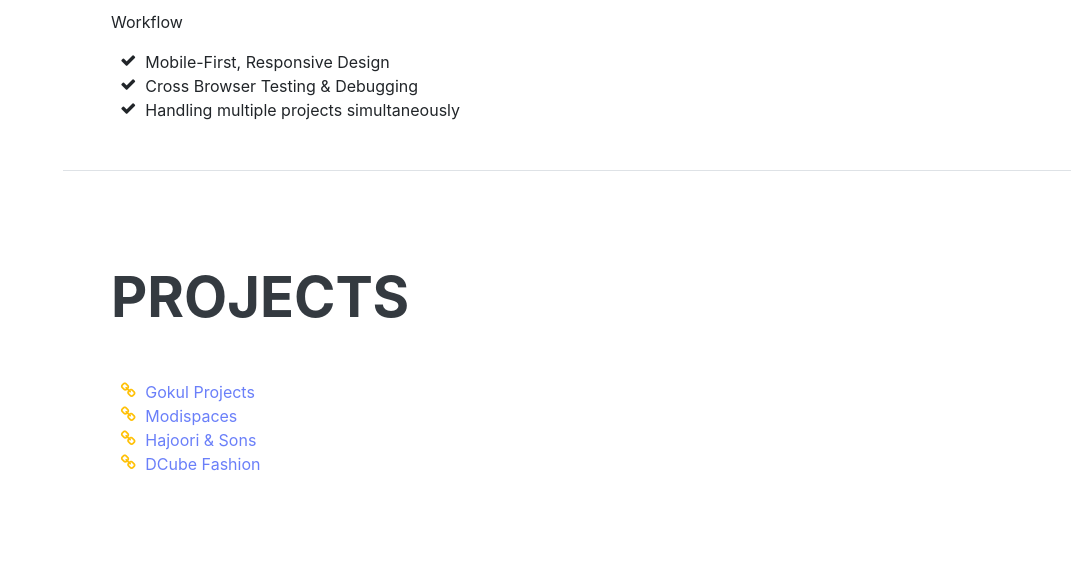
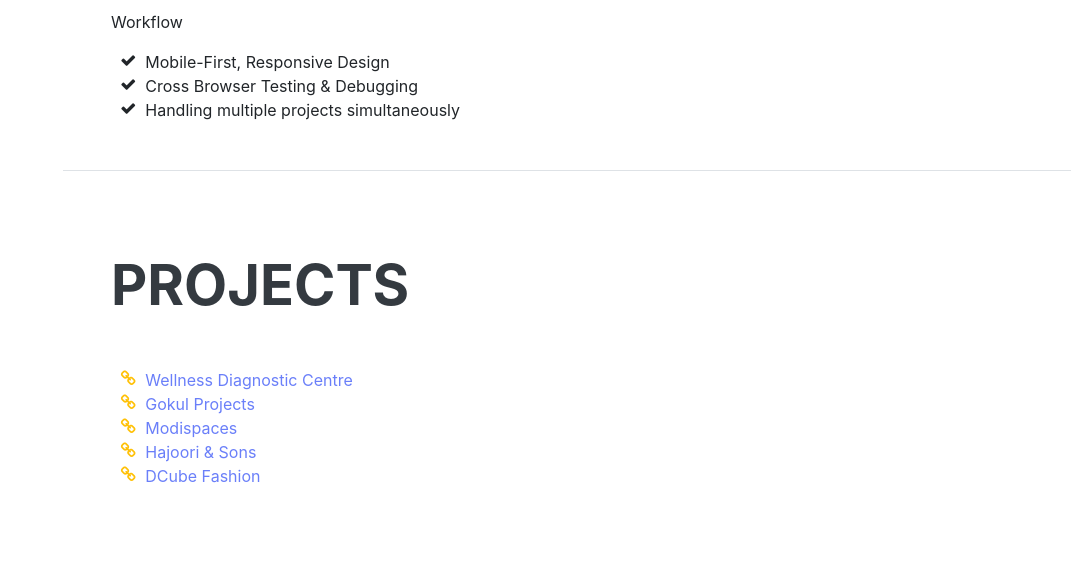
Before and after one commit to KhanAshraf/khanashraf.github.io, a plain HTML site: page index.html in a window 1280 px wide. Shown: the part 2002-2570 px from the top of the page, without its empty margins (209-1280 px from the left). Drawn offline with Linux system fonts and the light colour scheme.

Commit message:
Add files via upload

```diff
--- a/index.html
+++ b/index.html
@@ -204,6 +204,10 @@
         <ul class="fa-ul mb-0">
           <li>
             <i class="fa-li fa fa-link text-warning"></i>
+            <a href="http://wellnesslab.in/" target="_blank">Wellness Diagnostic Centre</a>
+          </li>
+          <li>
+            <i class="fa-li fa fa-link text-warning"></i>
             <a href="https://gokulprojects.com/" target="_blank">Gokul Projects</a>
           </li>
           <li>
```
